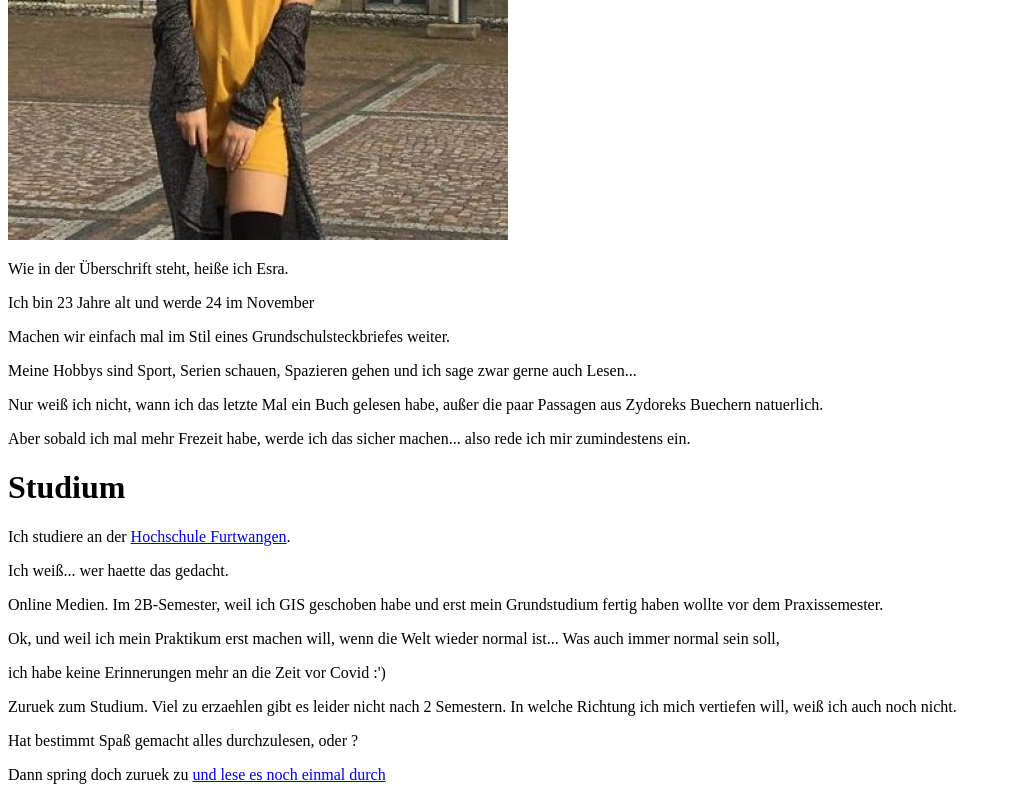
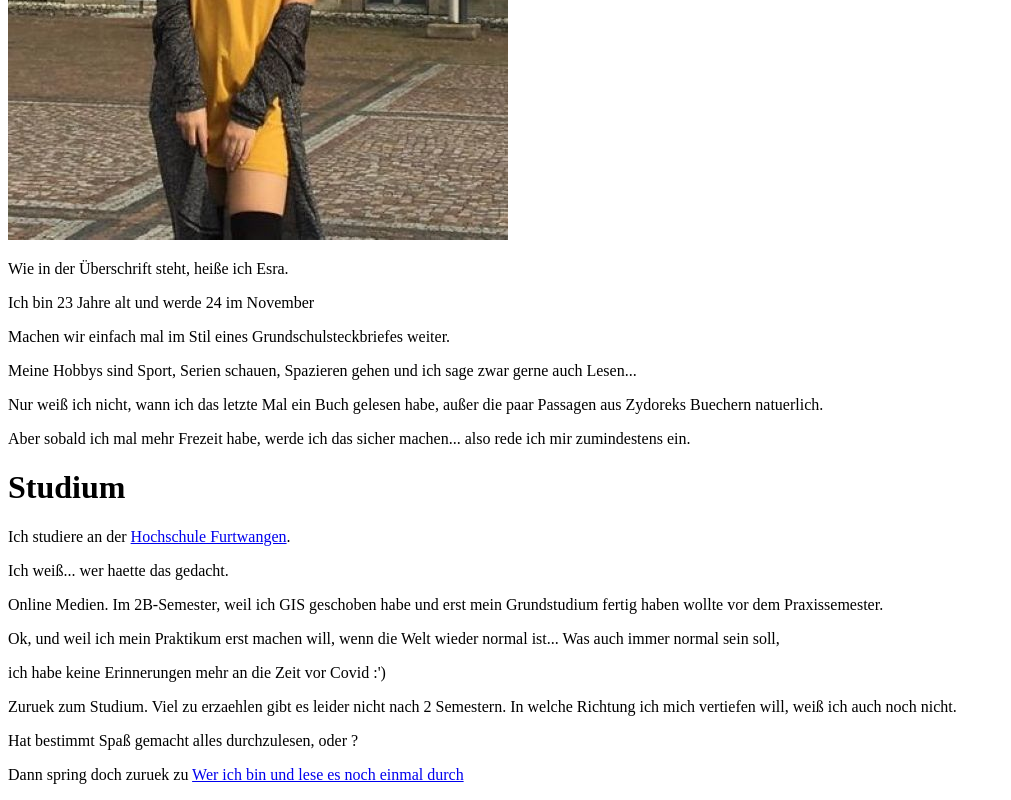
Before and after one commit to IsildarEsra/GIS-SoSe-2021, a plain HTML site: page index.html in a window 1280 px wide. Shown: the part 374-1174 px from the top of the page, without its empty margins (0-1011 px from the left). Drawn offline with Linux system fonts and the light colour scheme.

Commit message:
verbessert

```diff
--- a/index.html
+++ b/index.html
@@ -22,6 +22,6 @@
     <p>ich habe keine Erinnerungen mehr an die Zeit vor Covid :')</p>
     <p>Zuruek zum Studium. Viel zu erzaehlen gibt es leider nicht nach 2 Semestern. In welche Richtung ich mich vertiefen will, weiß ich auch noch nicht.</p>
     <p>Hat bestimmt Spaß gemacht alles durchzulesen, oder ?</p>
-    <p>Dann spring doch zuruek zu <a href=https://isildaresra.github.io/GIS-SoSe-2021/index.html#Werichbin></a1> und lese es noch einmal durch</p>
+    <p>Dann spring doch zuruek zu <a href=https://isildaresra.github.io/GIS-SoSe-2021/index.html#Werichbin>Wer ich bin</a1> und lese es noch einmal durch</p>
 </body>
 </html>
```
